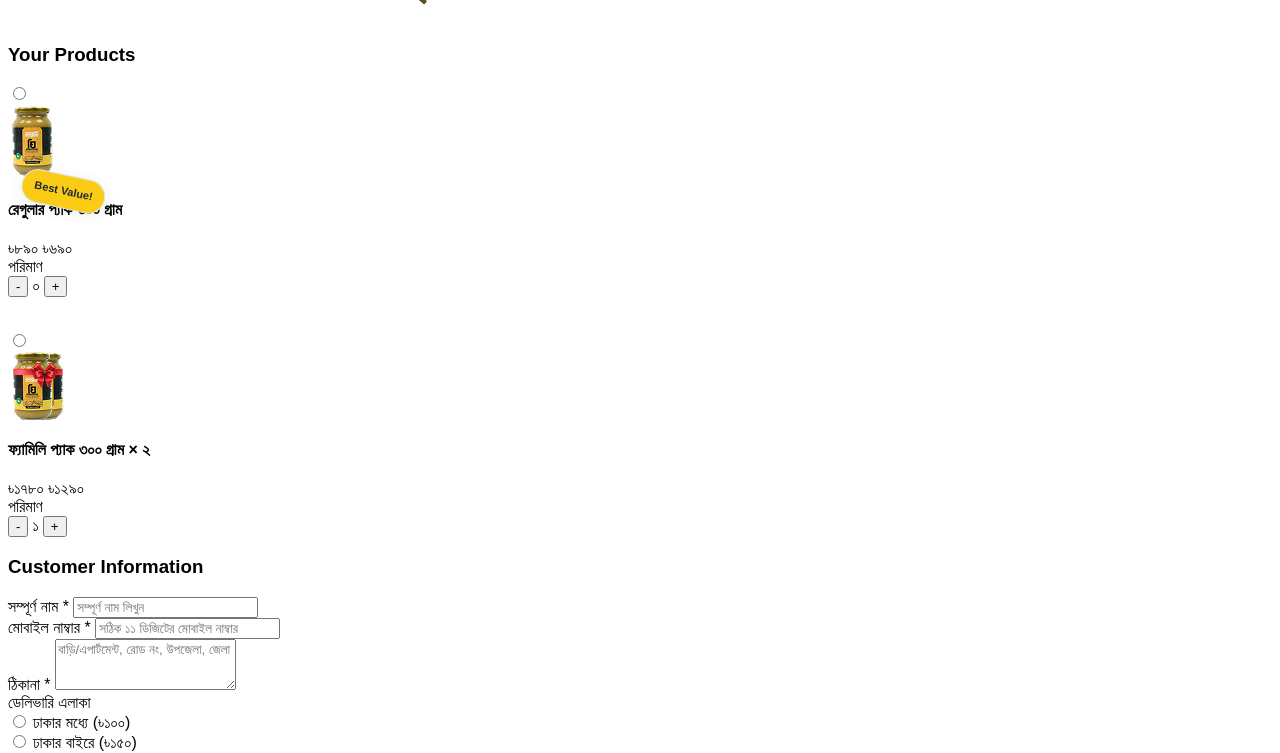
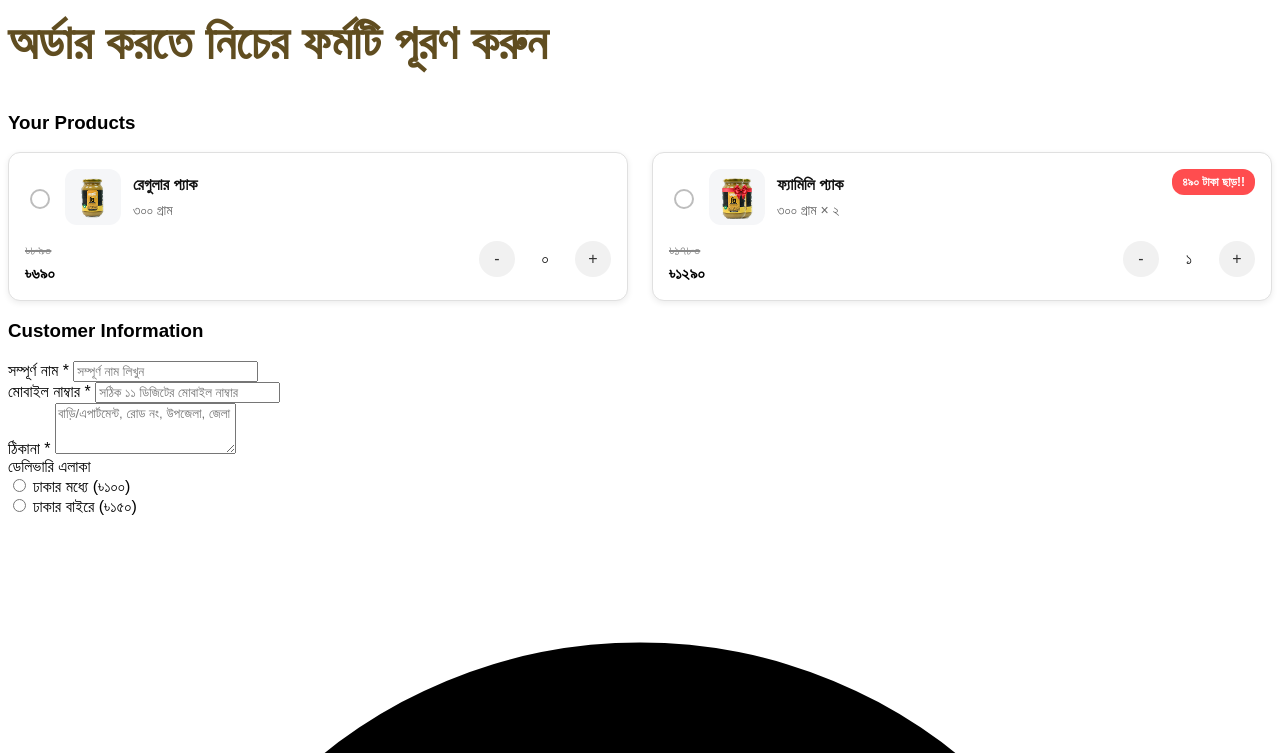
Before and after one commit to AsifNewaz001/Bonobhumi, a Laravel app: template resources/views/components/checkout-section.blade.php in a window 1280 px wide. Shown: the part 1988-2741 px from the top of the page. Run offline with Laravel 12, Linux system fonts and the light colour scheme; the template is opened without the code that fills it, so the values that code supplies are empty.

Commit message:
Refine checkout product card UI

```diff
--- a/resources/views/components/checkout-section.blade.php
+++ b/resources/views/components/checkout-section.blade.php
@@ -2,30 +2,223 @@
 <link href="https://fonts.googleapis.com/css2?family=Share+Tech+Mono:wght@400&display=swap" rel="stylesheet">
 
 <style>
-/* Flipping animation styles */
+.product-selection {
+    display: grid;
+    grid-template-columns: repeat(auto-fit, minmax(260px, 1fr));
+    gap: 24px;
+}
+
+@media (max-width: 767px) {
+    .product-selection {
+        grid-template-columns: 1fr;
+        gap: 16px;
+    }
+}
+
+/* Split-flap clock animation */
+.digit-container {
+    position: relative;
+    height: 80px;
+    display: flex;
+    align-items: center;
+    justify-content: center;
+    overflow: visible;
+}
+
 .digit-flip {
-    transform-style: preserve-3d;
     position: relative;
 }
 
 .digit-flip.flipping {
-    animation: flipUp 0.6s ease-in-out;
+    animation: flipNumber 0.4s ease-in-out;
 }
 
-@keyframes flipUp {
+.product-card {
+    position: relative;
+    display: flex;
+    flex-direction: column;
+    gap: 16px;
+    background: #FFFFFF;
+    border: 1px solid #E0E0E0;
+    border-radius: 12px;
+    box-shadow: 0 2px 6px rgba(0, 0, 0, 0.08);
+    padding: 16px;
+    transition: border-color 0.2s ease, box-shadow 0.2s ease;
+}
+
+.product-card--selected {
+    border: 2px solid #1ABC54;
+    box-shadow: 0 4px 10px rgba(26, 188, 84, 0.15);
+}
+
+.product-header {
+    display: flex;
+    align-items: center;
+    gap: 12px;
+}
+
+.product-radio {
+    appearance: none;
+    width: 20px;
+    height: 20px;
+    border-radius: 9999px;
+    border: 2px solid #BDBDBD;
+    background: #FFFFFF;
+    display: inline-flex;
+    align-items: center;
+    justify-content: center;
+    cursor: pointer;
+    transition: border-color 0.2s ease, background-color 0.2s ease;
+}
+
+.product-radio:checked {
+    background-color: #1ABC54;
+    border-color: #1ABC54;
+}
+
+.product-radio:focus-visible {
+    outline: 2px solid rgba(26, 188, 84, 0.35);
+    outline-offset: 2px;
+}
+
+.product-image {
+    width: 56px;
+    height: 56px;
+    border-radius: 12px;
+    background: #F5F6F8;
+    display: flex;
+    align-items: center;
+    justify-content: center;
+    flex-shrink: 0;
+}
+
+.product-image img {
+    width: 44px;
+    height: 44px;
+    object-fit: contain;
+}
+
+.product-info {
+    display: flex;
+    flex-direction: column;
+    gap: 8px;
+    min-width: 0;
+}
+
+.product-name {
+    font-family: 'Hind Siliguri', sans-serif;
+    font-size: 16px;
+    font-weight: 700;
+    color: #111111;
+    margin: 0;
+}
+
+.product-weight {
+    font-family: 'Hind Siliguri', sans-serif;
+    font-size: 14px;
+    font-weight: 400;
+    color: #666666;
+    margin: 0;
+}
+
+.discount-badge {
+    position: absolute;
+    top: 16px;
+    right: 16px;
+    display: inline-flex;
+    align-items: center;
+    justify-content: center;
+    padding: 6px 10px;
+    background: #FF4D4F;
+    color: #FFFFFF;
+    font-family: 'Hind Siliguri', sans-serif;
+    font-size: 12px;
+    font-weight: 700;
+    border-radius: 12px;
+}
+
+.product-footer {
+    display: flex;
+    align-items: flex-start;
+    justify-content: space-between;
+    gap: 16px;
+}
+
+.price-stack {
+    display: flex;
+    flex-direction: column;
+    gap: 4px;
+    font-family: 'Hind Siliguri', sans-serif;
+}
+
+.old-price {
+    font-size: 14px;
+    color: #888888;
+    text-decoration: line-through;
+    text-decoration-color: #888888;
+    text-decoration-thickness: 1.5px;
+    line-height: 1.3;
+}
+
+.new-price {
+    font-size: 16px;
+    font-weight: 700;
+    color: #000000;
+    line-height: 1.3;
+}
+
+.quantity-control {
+    display: flex;
+    align-items: center;
+    gap: 12px;
+    font-family: 'Hind Siliguri', sans-serif;
+}
+
+.quantity-button {
+    width: 36px;
+    height: 36px;
+    border-radius: 9999px;
+    border: none;
+    background: #F1F1F1;
+    color: #333333;
+    font-size: 16px;
+    font-weight: 500;
+    display: flex;
+    align-items: center;
+    justify-content: center;
+    cursor: pointer;
+    transition: background-color 0.2s ease, transform 0.2s ease;
+}
+
+.quantity-button:hover {
+    background: #E4E4E4;
+    transform: translateY(-1px);
+}
+
+.quantity-button:focus-visible {
+    outline: 2px solid rgba(26, 188, 84, 0.3);
+    outline-offset: 2px;
+}
+
+.quantity-value {
+    min-width: 36px;
+    text-align: center;
+    font-size: 16px;
+    font-weight: 500;
+    color: #111111;
+}
+
+@keyframes flipNumber {
     0% {
-        transform: rotateX(0deg);
+        transform: perspective(200px) rotateX(0deg);
     }
     50% {
-        transform: rotateX(-90deg);
+        transform: perspective(200px) rotateX(90deg);
+        opacity: 0.3;
     }
     100% {
-        transform: rotateX(0deg);
+        transform: perspective(200px) rotateX(0deg);
     }
-}
-
-.digit-container {
-    perspective: 1000px;
 }
 </style>
 
@@ -119,7 +312,7 @@
 
             <!-- CTA Button -->
             <div class="text-center">
-                <button onclick="document.getElementById('order-form').scrollIntoView({behavior: 'smooth'})" class="bg-emerald-600 hover:bg-emerald-700 text-white font-bold rounded-lg px-8 py-4 shadow-md transition duration-300 hover:scale-105 hover:shadow-lg text-lg" style="font-family: 'Hind Siliguri', sans-serif;">
+                <button onclick="document.getElementById('order-form').scrollIntoView({behavior: 'smooth'})" class="cta-button px-12 py-5 text-white font-bold rounded-lg transition duration-300 hover:scale-105 hover:shadow-lg" style="font-family: 'Hind Siliguri', sans-serif; font-size: clamp(18px, 4vw, 24px);">
                     এখনই অর্ডার করুন
                 </button>
             </div>
@@ -157,79 +350,56 @@
 
         <!-- Product Selection Section -->
         <div class="max-w-5xl mx-auto mb-12">
-            <div class="mx-auto max-w-[404px] rounded-[24px] border border-gray-200 bg-white px-6 py-8 shadow-lg sm:px-8" style="background-image: linear-gradient(180deg, rgba(255,255,255,1) 0%, rgba(255,255,255,0.96) 100%);">
+            <div class="mx-auto max-w-[404px] md:max-w-4xl rounded-[24px] border border-gray-200 bg-white px-4 py-8 shadow-lg sm:px-8" style="background-image: linear-gradient(180deg, rgba(255,255,255,1) 0%, rgba(255,255,255,0.96) 100%);">
                 <h3 class="mb-6 text-center text-lg font-semibold text-gray-800" style="font-family: 'Hind Siliguri', sans-serif;">Your Products</h3>
-                <div class="space-y-6 md:grid md:grid-cols-2 md:gap-6 md:space-y-0">
+                <div class="product-selection">
                     <!-- Regular Pack Card -->
-                    <div class="relative rounded-2xl border border-gray-200 bg-white p-5 shadow-sm transition-all"
-                         :class="selectedProduct === 'regular' ? 'border-[#55B76B] ring-2 ring-[#55B76B]/40' : ''">
-                        <div class="flex items-start gap-4">
-                            <input type="radio" name="product" value="regular" class="mt-1.5 h-5 w-5 text-green-600" x-model="selectedProduct" @change="updateProduct()">
-                            <div class="flex h-20 w-20 flex-shrink-0 items-center justify-center rounded-xl border border-gray-200 bg-gray-50">
-                                <img src="{{ asset('singleGhee.png') }}" alt="রেগুলার প্যাক" class="h-16 w-16 object-contain">
+                    <div class="product-card" :class="{'product-card--selected': selectedProduct === 'regular'}">
+                        <div class="product-header">
+                            <input type="radio" name="product" value="regular" class="product-radio" x-model="selectedProduct" @change="updateProduct()">
+                            <div class="product-image">
+                                <img src="{{ asset('singleGhee.png') }}" alt="রেগুলার প্যাক">
                             </div>
-                            <div class="flex-1">
-                                <h4 class="text-[18px] font-semibold text-gray-900" style="font-family: 'Hind Siliguri', sans-serif;">রেগুলার প্যাক ৩০০ গ্রাম</h4>
-                                <div class="mt-2 flex items-center gap-2" style="font-family: 'Hind Siliguri', sans-serif;">
-                                    <span class="text-sm text-[#9D9D9D] line-through">৳৮৯০</span>
-                                    <span class="text-lg font-semibold text-gray-900">৳৬৯০</span>
-                                </div>
+                            <div class="product-info">
+                                <h4 class="product-name">রেগুলার প্যাক</h4>
+                                <p class="product-weight">৩০০ গ্রাম</p>
                             </div>
                         </div>
-                        <div class="mt-4 flex items-center justify-between border-t border-gray-100 pt-3">
-                            <span class="text-sm font-medium text-gray-600" style="font-family: 'Hind Siliguri', sans-serif;">পরিমাণ</span>
-                            <div class="flex items-center gap-2">
-                                <button type="button" class="flex h-9 w-9 items-center justify-center rounded-full bg-gray-100 text-base font-semibold text-gray-600 transition hover:bg-gray-200"
-                                        @click="decreaseQuantity('regular')">-</button>
-                                <span class="min-w-[42px] text-center text-lg font-semibold text-gray-900" style="font-family: 'Hind Siliguri', sans-serif;"
-                                      x-text="toBengaliDigits(quantities.regular)">০</span>
-                                <button type="button" class="flex h-9 w-9 items-center justify-center rounded-full bg-gray-100 text-base font-semibold text-gray-600 transition hover:bg-gray-200"
-                                        @click="increaseQuantity('regular')">+</button>
+                        <div class="product-footer">
+                            <div class="price-stack">
+                                <span class="old-price">৳৮৯০</span>
+                                <span class="new-price">৳৬৯০</span>
+                            </div>
+                            <div class="quantity-control">
+                                <button type="button" class="quantity-button" @click="decreaseQuantity('regular')">-</button>
+                                <span class="quantity-value" x-text="toBengaliDigits(quantities.regular)">০</span>
+                                <button type="button" class="quantity-button" @click="increaseQuantity('regular')">+</button>
                             </div>
                         </div>
                     </div>
 
                     <!-- Family Pack Card -->
-                    <div class="relative rounded-2xl bg-white p-5 shadow-sm transition-all" style="overflow: visible;"
-                         :style="selectedProduct === 'family' ? 'border: 3px solid #FACC15;' : 'border: 1px solid #E5E7EB;'">
-                        <div class="absolute" style="top: -12px; right: 25px; transform: rotate(12deg); z-index: 10;">
-                            <span style="
-                                display: inline-flex;
-                                align-items: center;
-                                background: #FACC15;
-                                color: #1F2937;
-                                font-family: 'Hind Siliguri', sans-serif;
-                                font-size: 11px;
-                                font-weight: 700;
-                                line-height: 1.428em;
-                                padding: 8px 12px;
-                                border-radius: 9999px;
-                                border: 1px solid #E5E7EB;
-                                box-shadow: 0px 1.86px 14.91px 0px rgba(0, 0, 0, 0.07);
-                            ">Best Value!</span>
-                        </div>
-                        <div class="flex items-start gap-4">
-                            <input type="radio" name="product" value="family" class="mt-1.5 h-5 w-5 text-green-600" x-model="selectedProduct" @change="updateProduct()">
-                            <div class="flex h-20 w-20 flex-shrink-0 items-center justify-center rounded-xl border border-gray-200 bg-gray-50">
-                                <img src="{{ asset('Gheepack.png') }}" alt="ফ্যামিলি প্যাক" class="h-16 w-16 object-contain">
+                    <div class="product-card" :class="{'product-card--selected': selectedProduct === 'family'}">
+                        <div class="discount-badge">৪৯০ টাকা ছাড়!!</div>
+                        <div class="product-header">
+                            <input type="radio" name="product" value="family" class="product-radio" x-model="selectedProduct" @change="updateProduct()">
+                            <div class="product-image">
+                                <img src="{{ asset('Gheepack.png') }}" alt="ফ্যামিলি প্যাক">
                             </div>
-                            <div class="flex-1">
-                                <h4 class="text-[18px] font-semibold text-gray-900" style="font-family: 'Hind Siliguri', sans-serif;">ফ্যামিলি প্যাক ৩০০ গ্রাম × ২</h4>
-                                <div class="mt-2 flex items-center gap-2" style="font-family: 'Hind Siliguri', sans-serif;">
-                                    <span class="text-sm text-[#9D9D9D] line-through">৳১৭৮০</span>
-                                    <span class="text-lg font-semibold text-gray-900">৳১২৯০</span>
-                                </div>
+                            <div class="product-info">
+                                <h4 class="product-name">ফ্যামিলি প্যাক</h4>
+                                <p class="product-weight">৩০০ গ্রাম × ২</p>
                             </div>
                         </div>
-                        <div class="mt-4 flex items-center justify-between border-t border-gray-100 pt-3">
-                            <span class="text-sm font-medium text-gray-600" style="font-family: 'Hind Siliguri', sans-serif;">পরিমাণ</span>
-                            <div class="flex items-center gap-2">
-                                <button type="button" class="flex h-9 w-9 items-center justify-center rounded-full bg-gray-100 text-base font-semibold text-gray-600 transition hover:bg-gray-200"
-                                        @click="decreaseQuantity('family')">-</button>
-                                <span class="min-w-[42px] text-center text-lg font-semibold text-gray-900" style="font-family: 'Hind Siliguri', sans-serif;"
-                                      x-text="toBengaliDigits(quantities.family)">১</span>
-                                <button type="button" class="flex h-9 w-9 items-center justify-center rounded-full bg-gray-100 text-base font-semibold text-gray-600 transition hover:bg-gray-200"
-                                        @click="increaseQuantity('family')">+</button>
+                        <div class="product-footer">
+                            <div class="price-stack">
+                                <span class="old-price">৳১৭৮০</span>
+                                <span class="new-price">৳১২৯০</span>
+                            </div>
+                            <div class="quantity-control">
+                                <button type="button" class="quantity-button" @click="decreaseQuantity('family')">-</button>
+                                <span class="quantity-value" x-text="toBengaliDigits(quantities.family)">১</span>
+                                <button type="button" class="quantity-button" @click="increaseQuantity('family')">+</button>
                             </div>
                         </div>
                     </div>
```
